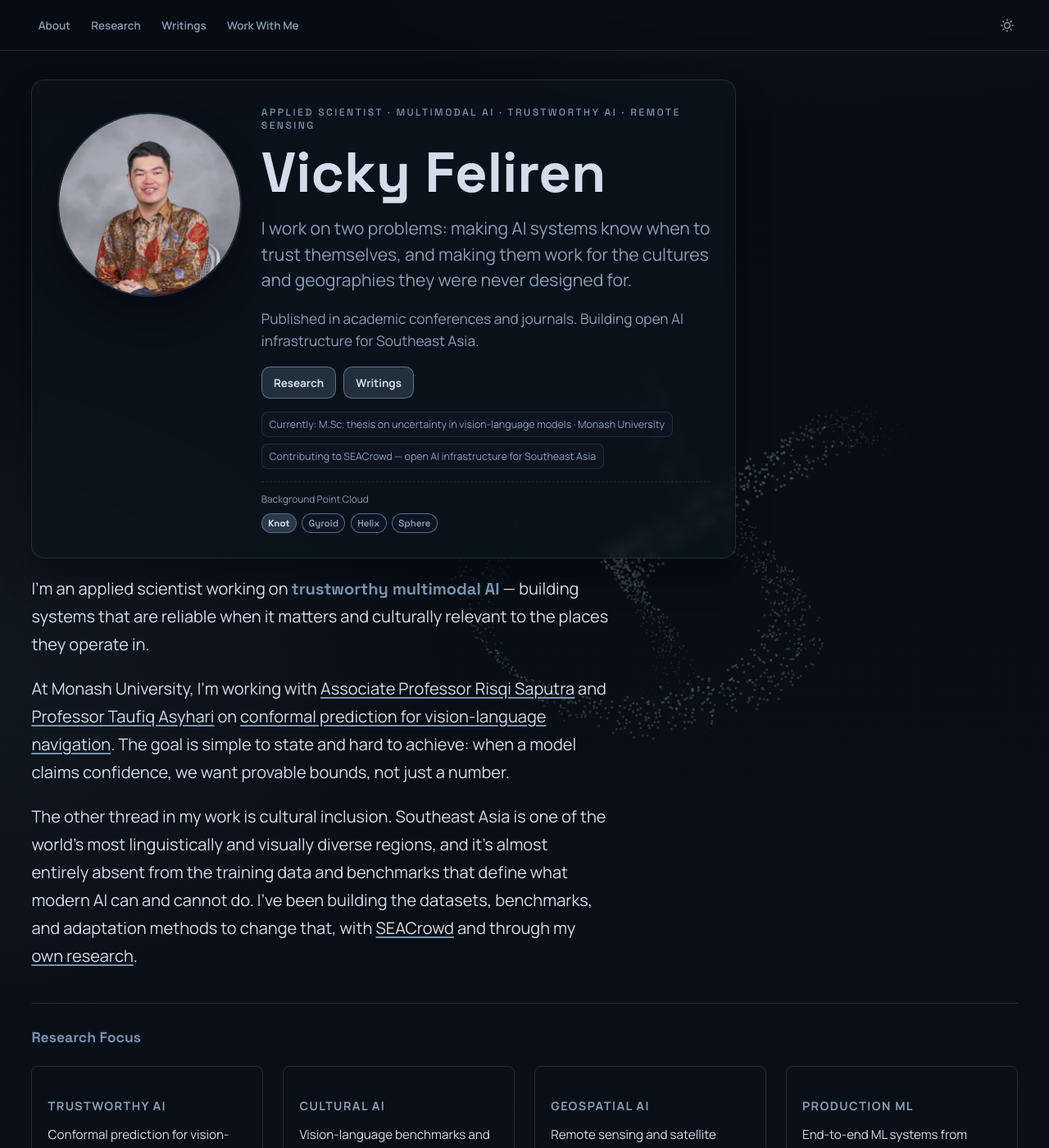
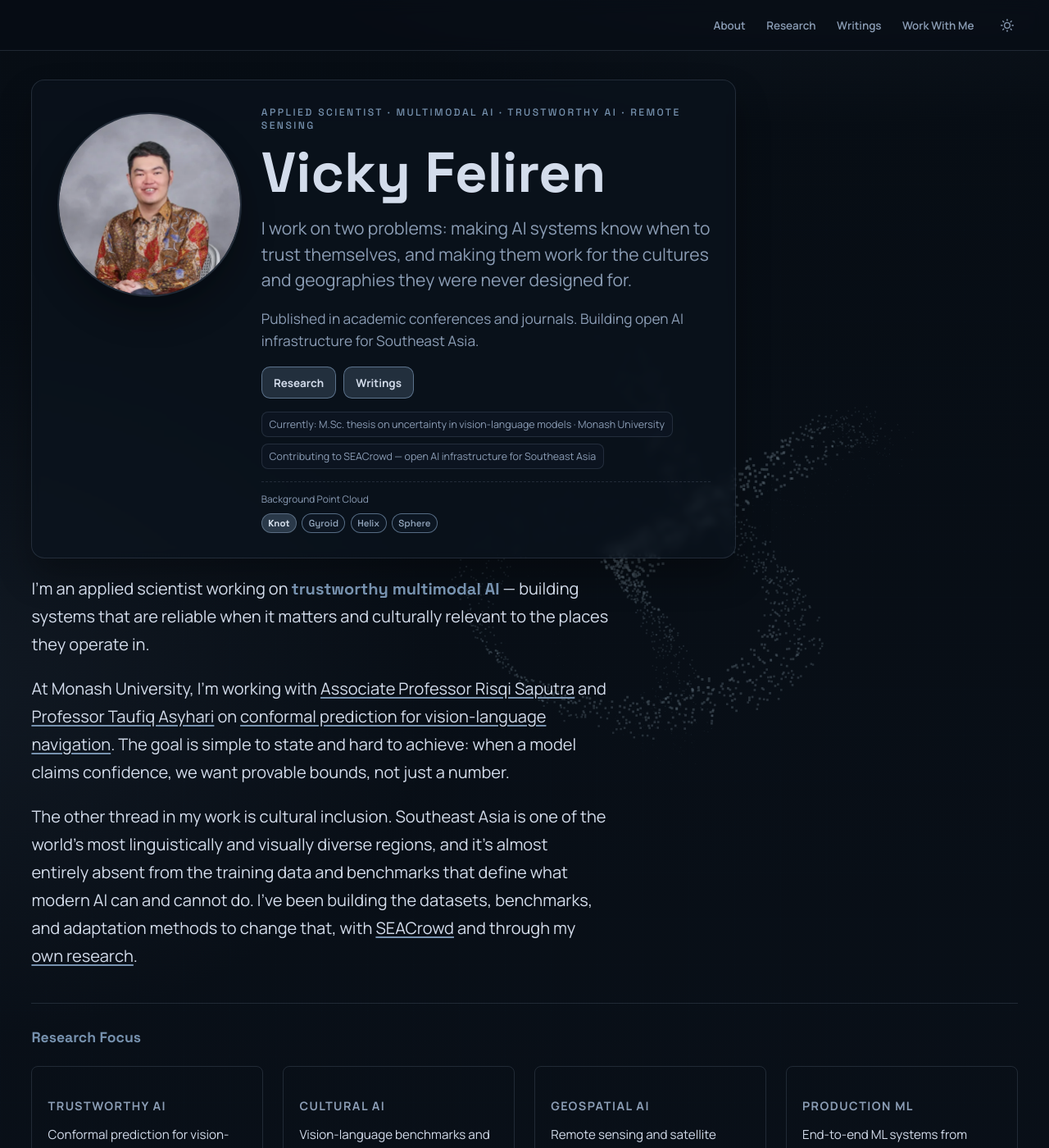
Before and after one commit to Feliren88/feliren88.github.io, a Jekyll site: the page built from index.html, in a window 1280 px wide and 1400 px high. Shown: the whole window at 82% size. Built offline with Jekyll 4.4.1, drawn with Linux system fonts in a browser that asks for light colours.

Commit message:
Right-align nav; version nav.js to bust stale SW cache
nav.js had no version string so the old SW kept serving the 8-item
version on all pages except /. Adding ?v=2 forces a fresh fetch past
any cached copy. Topbar justify-content changed to flex-end so all
nav links + theme toggle sit on the right. CSS bumped to v=14.

Co-Authored-By: Claude Sonnet 4.6 <noreply@anthropic.com>

```diff
--- a/_layouts/default.html
+++ b/_layouts/default.html
@@ -8,7 +8,7 @@
     <link rel="preload" as="font" type="font/woff2" crossorigin href="{{ '/assets/fonts/spacegrotesk-latin.woff2' | relative_url }}">
     {% if page.preload_image %}<link rel="preload" as="image" href="{{ page.preload_image | relative_url }}" type="image/webp">{% endif %}
     <script>try{var _t=localStorage.getItem('theme');if(_t)document.documentElement.setAttribute('data-theme',_t);}catch(e){}</script>
-    <link rel="stylesheet" href="{{ '/css/styles.css?v=13' | relative_url }}">
+    <link rel="stylesheet" href="{{ '/css/styles.css?v=14' | relative_url }}">
 
     <!-- Google Tag Manager -->
     <script>(function(w,d,s,l,i){w[l]=w[l]||[];w[l].push({'gtm.start':
@@ -170,7 +170,7 @@
     </footer>
 
     <script src="{{ '/js/main.js?v=5' | relative_url }}"></script>
-    <script src="{{ '/js/components/nav.js' | relative_url }}"></script>
+    <script src="{{ '/js/components/nav.js?v=2' | relative_url }}"></script>
     <script>if ('serviceWorker' in navigator) navigator.serviceWorker.register('/sw.js');</script>
     <script>
     (function(){
--- a/css/styles.css
+++ b/css/styles.css
@@ -185,7 +185,7 @@ main,
   top: 0;
   z-index: 30;
   display: flex;
-  justify-content: space-between;
+  justify-content: flex-end;
   align-items: center;
   gap: 1rem;
   padding: 0.95rem clamp(1rem, 3vw, 2.3rem);
--- a/sw.js
+++ b/sw.js
@@ -6,9 +6,9 @@ const PRECACHE = [
   '/research/',
   '/writings/',
   '/contact/',
-  '/css/styles.css?v=13',
+  '/css/styles.css?v=14',
   '/js/main.js?v=5',
-  '/js/components/nav.js',
+  '/js/components/nav.js?v=2',
   '/assets/fonts/manrope-latin.woff2',
   '/assets/fonts/manrope-latin-ext.woff2',
   '/assets/fonts/spacegrotesk-latin.woff2',
```
